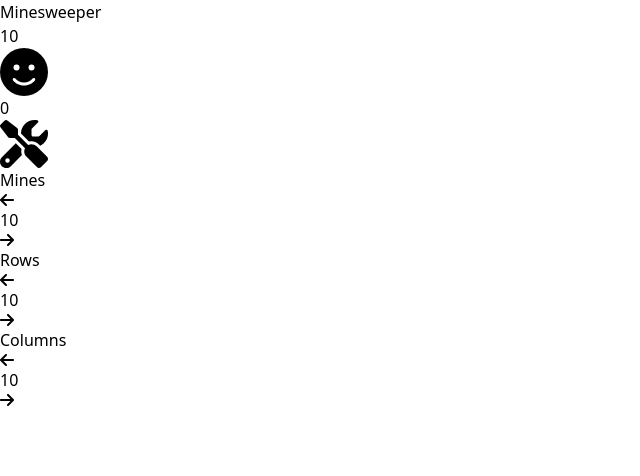
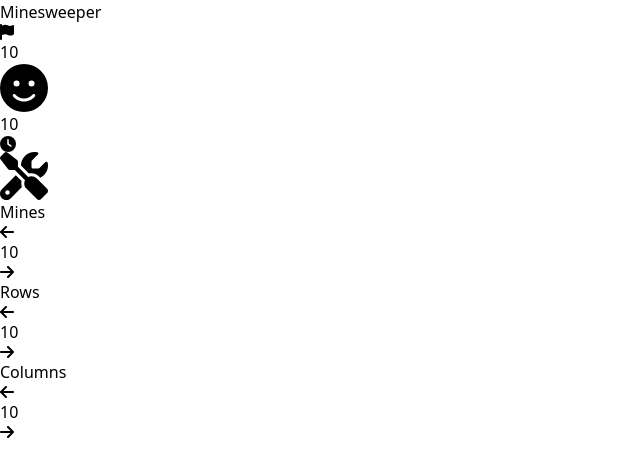
Before and after one commit to albertsube/minesweeper, a React (Vite) app: page / in a window 1280 px wide. Shown: the top 476 px of the page, without its empty margins (0-640 px from the left). Built offline with nearby package versions, Linux system fonts and the light colour scheme.

Commit message:
ft: remaining mines

```diff
--- a/src/App.jsx
+++ b/src/App.jsx
@@ -1,9 +1,8 @@
 import { useState } from 'react'
 import Minefield from './components/Minefield'
-import Face from './components/Face'
-import Display from './components/Display'
 import Tools from './components/Tools'
 import useGameConfig from './hooks/useGameConfig'
+import Header from './components/Header'
 
 function App() {
 
@@ -26,19 +25,19 @@ function App() {
         Minesweeper
       </h1>
 
-      <div
-        className='flex justify-center items-center gap-10 m-5'
-      >
-        <Display value={remainingMines}/>
-        <Face gameState={gameState} handleClick={restartGame} />
-        <Display />
-      </div>
+      <Header
+        gameState={gameState}
+        restartGame={restartGame}
+        remainingMines={remainingMines}
+      />
 
       <Minefield
         gameConfig={gameConfig}
         setWin={setWin}
         setLose={setLose}
         gameState={gameState}
+        remainingMines={remainingMines}
+        setRemainingMines={setRemainingMines}
       />
 
       <div
--- /dev/null
+++ b/src/components/Clock.jsx
@@ -0,0 +1,11 @@
+import React from 'react'
+
+export default function Clock() {
+  return (
+    <>
+      <svg xmlns="http://www.w3.org/2000/svg" height="1em" viewBox="0 0 512 512">
+        <path d="M256 0a256 256 0 1 1 0 512A256 256 0 1 1 256 0zM232 120V256c0 8 4 15.5 10.7 20l96 64c11 7.4 25.9 4.4 33.3-6.7s4.4-25.9-6.7-33.3L280 243.2V120c0-13.3-10.7-24-24-24s-24 10.7-24 24z"/>
+      </svg>
+    </>
+  )
+}
--- a/src/components/Flag.jsx
+++ b/src/components/Flag.jsx
@@ -4,7 +4,8 @@ export default function Flag() {
   return (
     <>
         <svg xmlns="http://www.w3.org/2000/svg" height="1em" viewBox="0 0 448 512">
-        <path d="M64 32C64 14.3 49.7 0 32 0S0 14.3 0 32V64 368 480c0 17.7 14.3 32 32 32s32-14.3 32-32V352l64.3-16.1c41.1-10.3 84.6-5.5 122.5 13.4c44.2 22.1 95.5 24.8 141.7 7.4l34.7-13c12.5-4.7 20.8-16.6 20.8-30V66.1c0-23-24.2-38-44.8-27.7l-9.6 4.8c-46.3 23.2-100.8 23.2-147.1 0c-35.1-17.6-75.4-22-113.5-12.5L64 48V32z"/></svg>
+          <path d="M64 32C64 14.3 49.7 0 32 0S0 14.3 0 32V64 368 480c0 17.7 14.3 32 32 32s32-14.3 32-32V352l64.3-16.1c41.1-10.3 84.6-5.5 122.5 13.4c44.2 22.1 95.5 24.8 141.7 7.4l34.7-13c12.5-4.7 20.8-16.6 20.8-30V66.1c0-23-24.2-38-44.8-27.7l-9.6 4.8c-46.3 23.2-100.8 23.2-147.1 0c-35.1-17.6-75.4-22-113.5-12.5L64 48V32z"/>
+        </svg>
     </>
   )
 }
--- /dev/null
+++ b/src/components/Header.jsx
@@ -0,0 +1,26 @@
+import Face from './Face'
+import Display from './Display'
+import Flag from './Flag'
+import Clock from './Clock'
+
+export default function Header({gameState, restartGame, remainingMines}) {
+    return (
+        <div
+            className='flex justify-center items-center gap-10 m-5'
+        >
+
+            <div className='flex items-center gap-2'>
+                <Flag />
+                <Display value={remainingMines}/>
+            </div>
+
+            <Face gameState={gameState} handleClick={restartGame} />
+
+            <div className='flex items-center gap-2'>
+                <Display value={remainingMines}/>
+                <Clock />
+            </div>
+
+        </div>
+    )
+}
--- a/src/components/Mine.jsx
+++ b/src/components/Mine.jsx
@@ -4,7 +4,8 @@ export default function Mine() {
   return (
     <>
         <svg xmlns="http://www.w3.org/2000/svg" height="1em" viewBox="0 0 512 512">
-        <path d="M459.1 52.4L442.6 6.5C440.7 2.6 436.5 0 432.1 0s-8.5 2.6-10.4 6.5L405.2 52.4l-46 16.8c-4.3 1.6-7.3 5.9-7.2 10.4c0 4.5 3 8.7 7.2 10.2l45.7 16.8 16.8 45.8c1.5 4.4 5.8 7.5 10.4 7.5s8.9-3.1 10.4-7.5l16.5-45.8 45.7-16.8c4.2-1.5 7.2-5.7 7.2-10.2c0-4.6-3-8.9-7.2-10.4L459.1 52.4zm-132.4 53c-12.5-12.5-32.8-12.5-45.3 0l-2.9 2.9C256.5 100.3 232.7 96 208 96C93.1 96 0 189.1 0 304S93.1 512 208 512s208-93.1 208-208c0-24.7-4.3-48.5-12.2-70.5l2.9-2.9c12.5-12.5 12.5-32.8 0-45.3l-80-80zM200 192c-57.4 0-104 46.6-104 104v8c0 8.8-7.2 16-16 16s-16-7.2-16-16v-8c0-75.1 60.9-136 136-136h8c8.8 0 16 7.2 16 16s-7.2 16-16 16h-8z"/></svg>
+          <path d="M459.1 52.4L442.6 6.5C440.7 2.6 436.5 0 432.1 0s-8.5 2.6-10.4 6.5L405.2 52.4l-46 16.8c-4.3 1.6-7.3 5.9-7.2 10.4c0 4.5 3 8.7 7.2 10.2l45.7 16.8 16.8 45.8c1.5 4.4 5.8 7.5 10.4 7.5s8.9-3.1 10.4-7.5l16.5-45.8 45.7-16.8c4.2-1.5 7.2-5.7 7.2-10.2c0-4.6-3-8.9-7.2-10.4L459.1 52.4zm-132.4 53c-12.5-12.5-32.8-12.5-45.3 0l-2.9 2.9C256.5 100.3 232.7 96 208 96C93.1 96 0 189.1 0 304S93.1 512 208 512s208-93.1 208-208c0-24.7-4.3-48.5-12.2-70.5l2.9-2.9c12.5-12.5 12.5-32.8 0-45.3l-80-80zM200 192c-57.4 0-104 46.6-104 104v8c0 8.8-7.2 16-16 16s-16-7.2-16-16v-8c0-75.1 60.9-136 136-136h8c8.8 0 16 7.2 16 16s-7.2 16-16 16h-8z"/>
+        </svg>
     </>
   )
 }
--- a/src/components/Minefield.jsx
+++ b/src/components/Minefield.jsx
@@ -2,7 +2,7 @@ import Tile from './Tile'
 import { DIRECTIONS } from '../constants/directions'
 import useMineField from '../hooks/useMineField'
 
-const Minefield = ({gameConfig, setWin, setLose, gameState}) => {
+const Minefield = ({gameConfig, setWin, setLose, gameState, remainingMines, setRemainingMines}) => {
 
     const {mineField, setMinefield} = useMineField({
         gameState,
@@ -31,7 +31,15 @@ const Minefield = ({gameConfig, setWin, setLose, gameState}) => {
         if(gameState!==0) return
         let newField = [...mineField]
         if(e.type == 'click' && !newField[i][j].isMarked) uncoverTile(newField,i,j)
-        else if(e.type == 'contextmenu') newField[i][j].isMarked = !newField[i][j].isMarked
+        else if(e.type == 'contextmenu'){
+            if(newField[i][j].isMarked){
+                newField[i][j].isMarked = false
+                setRemainingMines(m=>m+1)
+            }else if(remainingMines > 0){
+                newField[i][j].isMarked = true
+                setRemainingMines(m=>m-1)
+            }
+        }
         setMinefield(newField)
     }
 
```
